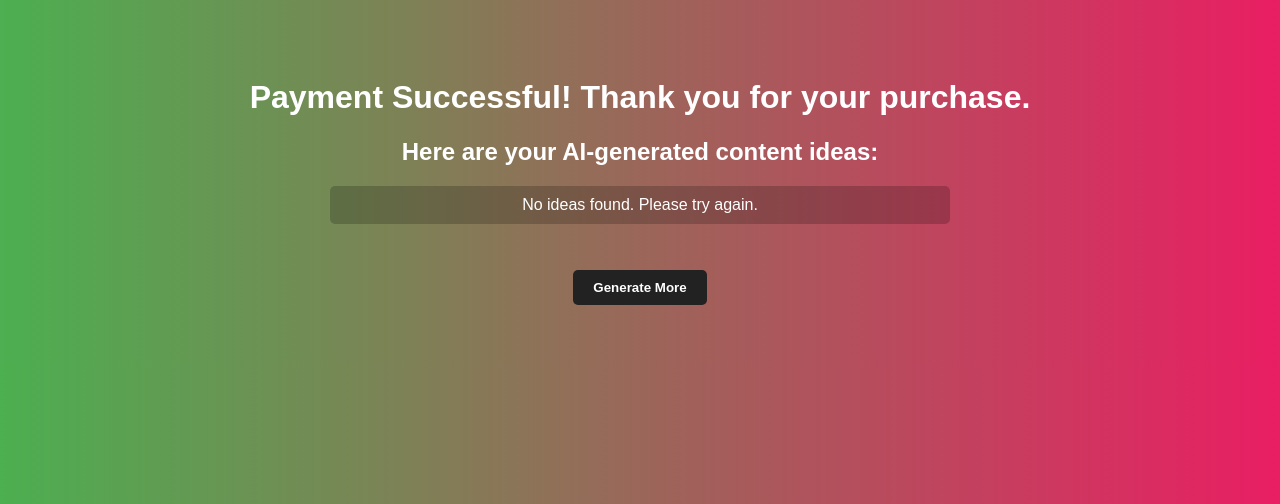
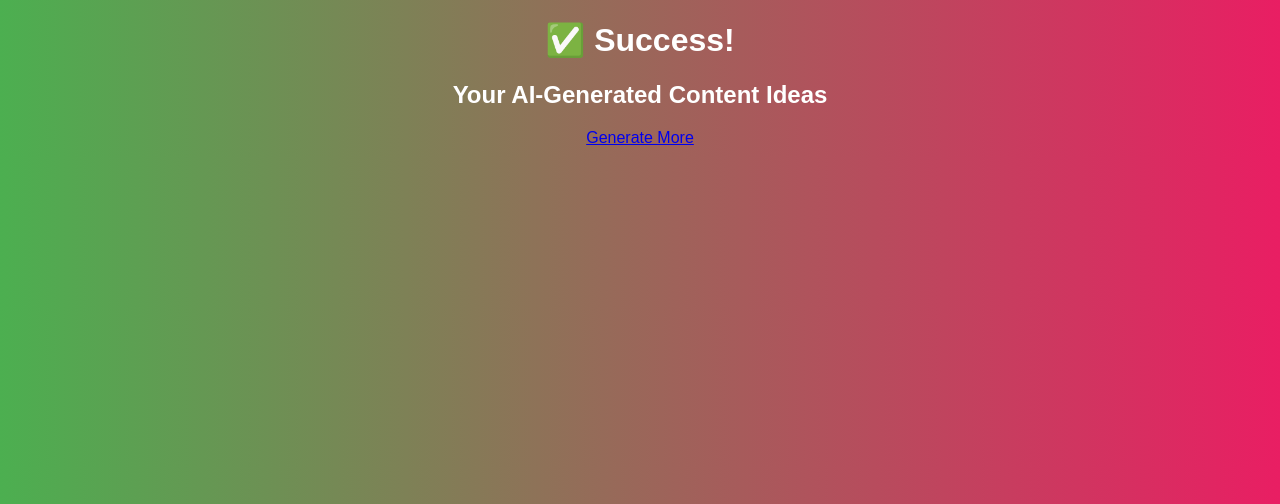
Before and after one commit to SStrong01/AI_Content, a Flask app: template templates/success.html in a window 1280 px wide. Shown: the top 504 px of the page. Run offline with Flask 3, Linux system fonts and the light colour scheme; the template is opened without the code that fills it, so the values that code supplies are empty.

Commit message:
Updated app.py, index.html, and success.html for Gmail email integration

```diff
--- a/app.py
+++ b/app.py
@@ -1,109 +1,66 @@
+from flask import Flask, render_template, request, jsonify, session
+from flask_mail import Mail, Message
+import openai
 import os
-from flask import Flask, request, session, redirect, url_for, render_template, jsonify
-from flask_mail import Mail, Message
 from dotenv import load_dotenv
-import openai
-import stripe
 
-# Load environment variables
 load_dotenv()
 
-# Flask setup
 app = Flask(__name__)
-app.secret_key = os.getenv("FLASK_SECRET_KEY")
+app.secret_key = os.getenv("FLASK_SECRET_KEY", "default_secret_key")
 
-# OpenAI setup
+# OpenAI
 openai.api_key = os.getenv("OPENAI_API_KEY")
 
-# Stripe setup
-stripe.api_key = os.getenv("STRIPE_SECRET_KEY")
-
-# Flask-Mail setup
-app.config['MAIL_SERVER'] = 'smtp.gmail.com'
-app.config['MAIL_PORT'] = 587
-app.config['MAIL_USE_TLS'] = True
-app.config['MAIL_USERNAME'] = os.getenv('MAIL_USERNAME')
-app.config['MAIL_PASSWORD'] = os.getenv('MAIL_PASSWORD')
-app.config['MAIL_DEFAULT_SENDER'] = os.getenv('MAIL_DEFAULT_SENDER')
+# Flask-Mail (Gmail SMTP)
+app.config["MAIL_SERVER"] = "smtp.gmail.com"
+app.config["MAIL_PORT"] = 587
+app.config["MAIL_USE_TLS"] = True
+app.config["MAIL_USERNAME"] = os.getenv("EMAIL_USER")
+app.config["MAIL_PASSWORD"] = os.getenv("EMAIL_PASS")
 
 mail = Mail(app)
 
-# Home page
 @app.route("/")
 def index():
     return render_template("index.html")
 
-# Handle idea generation and redirect to checkout
-@app.route("/checkout", methods=["POST"])
-def checkout():
+@app.route("/generate", methods=["POST"])
+def generate_ideas():
     data = request.get_json()
     niche = data.get("niche")
     platform = data.get("platform")
     email = data.get("email")
 
-    if not all([niche, platform, email]):
-        return jsonify({"error": "Missing data"}), 400
+    if not niche or not platform or not email:
+        return jsonify({"error": "Missing required fields"}), 400
 
-    # Generate AI ideas
     try:
-        prompt = f"Generate 5 creative content ideas for {niche} on {platform}."
         response = openai.ChatCompletion.create(
             model="gpt-3.5-turbo",
-            messages=[{"role": "user", "content": prompt}]
+            messages=[{
+                "role": "user",
+                "content": f"Generate 5 viral content ideas for {platform} in the {niche} niche."
+            }]
         )
-        ideas_text = response.choices[0].message.content.strip().split("\n")
-        ideas = [idea.strip("- ").strip() for idea in ideas_text if idea.strip()]
-        session["ideas"] = ideas
-        session["email"] = email
+        ideas = response.choices[0].message["content"].strip().split("\n")
+        session["generated_ideas"] = ideas
+
+        # Send email
+        message = Message("Your AI-Generated Content Ideas",
+                          sender=app.config['MAIL_USERNAME'],
+                          recipients=[email])
+        message.body = "\n".join(ideas)
+        mail.send(message)
+
+        return jsonify({"message": "Email sent!", "ideas": ideas})
     except Exception as e:
-        print("OpenAI error:", e)
-        return jsonify({"error": "Failed to generate ideas"}), 500
+        return jsonify({"error": str(e)}), 500
 
-    # Create Stripe checkout session
-    try:
-        checkout_session = stripe.checkout.Session.create(
-            payment_method_types=["card"],
-            line_items=[{
-                "price_data": {
-                    "currency": "usd",
-                    "product_data": {"name": "AI Content Ideas"},
-                    "unit_amount": 500, # $5.00
-                },
-                "quantity": 1,
-            }],
-            mode="payment",
-            success_url=url_for("success", _external=True),
-            cancel_url=url_for("index", _external=True),
-        )
-        return jsonify({"checkout_url": checkout_session.url})
-    except Exception as e:
-        print("Stripe error:", e)
-        return jsonify({"error": "Payment setup failed"}), 500
-
-# Success route - send email
 @app.route("/success")
 def success():
-    ideas = session.get("ideas")
-    email = session.get("email")
-
-    if not ideas:
-        return redirect(url_for("index"))
-
-    # Send email
-    if email:
-        try:
-            msg = Message("Your AI Content Ideas", recipients=[email])
-            msg.body = "\n\n".join(ideas)
-            mail.send(msg)
-        except Exception as e:
-            print("Email sending failed:", e)
-
-    # Clear session
-    session.pop("ideas", None)
-    session.pop("email", None)
-
+    ideas = session.get("generated_ideas", [])
     return render_template("success.html", ideas=ideas)
 
-# Run app locally
 if __name__ == "__main__":
     app.run(debug=True)
--- a/templates/success.html
+++ b/templates/success.html
@@ -2,54 +2,27 @@
 <html lang="en">
 <head>
   <meta charset="UTF-8">
-    <title>Payment Successful</title>
+  <title>Success</title>
   <style>
     body {
       background: linear-gradient(to right, #4CAF50, #E91E63);
       color: white;
+      text-align: center;
       font-family: Arial, sans-serif;
-            text-align: center;
-            padding: 50px;
     }
     ul {
       list-style-type: none;
-            padding: 0;
-        }
-        li {
-            background-color: rgba(0, 0, 0, 0.2);
-            margin: 10px auto;
-            padding: 10px;
-            max-width: 600px;
-            border-radius: 5px;
-        }
-        button {
-            margin-top: 30px;
-            padding: 10px 20px;
-            border: none;
-            background-color: #222;
-            color: white;
-            border-radius: 5px;
-            font-weight: bold;
-            cursor: pointer;
     }
   </style>
 </head>
 <body>
-
-    <h1>Payment Successful! Thank you for your purchase.</h1>
-    <h2>Here are your AI-generated content ideas:</h2>
-
+  <h1>✅ Success!</h1>
+  <h2>Your AI-Generated Content Ideas</h2>
   <ul>
-        {% if ideas %}
     {% for idea in ideas %}
       <li>{{ idea }}</li>
     {% endfor %}
-        {% else %}
-            <li>No ideas found. Please try again.</li>
-        {% endif %}
   </ul>
-
-    <button onclick="window.location.href='/'">Generate More</button>
-
+  <a href="/">Generate More</a>
 </body>
 </html>
```
Also changed, not shown: templates/index.html (+35 -34 lines). Lines whose indentation alone changed are shown as unchanged.
